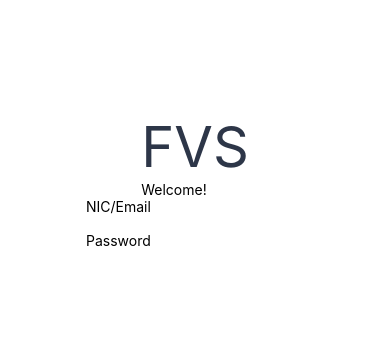
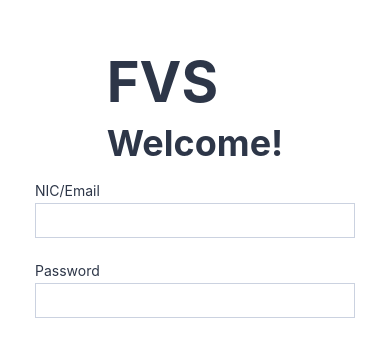
Before and after one commit to mendydias/fvs-eey-4189, a React Native app in the folder mobile-app/fvs-client/: screen / in a window 390 px wide. Shown: the part 233-590 px from the top of the page. Built offline with nearby package versions, Linux system fonts and the light colour scheme.

Commit message:
Added forminput styling, heading styling

```diff
--- a/mobile-app/fvs-client/App.js
+++ b/mobile-app/fvs-client/App.js
@@ -1,22 +1,31 @@
-import { Pressable, StyleSheet, Text, TextInput, View } from "react-native";
-import HeaderOne from "./components/HeaderOne";
+import { Pressable, StyleSheet, Text, View } from "react-native";
+import Heading from "./components/Heading";
+import FormInput from "./components/FormInput";
+import { useState } from "react";
 
 export default function App() {
+  const [nic, onNicChange] = useState("");
+  const [password, onPasswordChange] = useState("");
+
   return (
     <View style={styles.container}>
       <View style={styles.header}>
-        <HeaderOne text="FVS" />
-        <Text>Welcome!</Text>
+        <Heading text="FVS" />
+        <Heading text="Welcome!" level={2} />
       </View>
       <View style={styles.main}>
-        <View style={styles.inputContainer}>
-          <Text>NIC/Email</Text>
-          <TextInput />
-        </View>
-        <View style={styles.inputContainer}>
-          <Text>Password</Text>
-          <TextInput />
-        </View>
+        <FormInput
+          label="NIC/Email"
+          value={nic}
+          onValueChange={onNicChange}
+          inputMode="email"
+        />
+        <FormInput
+          label="Password"
+          value={password}
+          onValueChange={onPasswordChange}
+          secure={true}
+        />
       </View>
       <View style={styles.footer}>
         <Pressable>
--- /dev/null
+++ b/mobile-app/fvs-client/components/FormInput.js
@@ -0,0 +1,40 @@
+import { StyleSheet, Text, TextInput, View } from "react-native";
+
+export default function FormInput({
+  label,
+  value,
+  onValueChange,
+  secure,
+  inputMode,
+}) {
+  return (
+    <View style={styles.formField}>
+      <Text style={styles.textLabel}>{label}</Text>
+      <TextInput
+        style={styles.input}
+        value={value}
+        onChange={onValueChange}
+        secureTextEntry={secure}
+        inputMode={inputMode}
+      />
+    </View>
+  );
+}
+
+const styles = StyleSheet.create({
+  formField: {
+    marginVertical: 4,
+    width: 320,
+    height: 72,
+    justifyContent: "center",
+  },
+  textLabel: {
+    color: "#2D3648",
+    marginBottom: 4,
+  },
+  input: {
+    borderColor: "#CBD2E0",
+    borderWidth: 1,
+    padding: 8,
+  },
+});
--- a/mobile-app/fvs-client/components/HeaderOne.js
+++ /dev/null
@@ -1,12 +0,0 @@
-import { StyleSheet, Text } from "react-native";
-
-export default function HeaderOne({ text }) {
-  return <Text style={styles.headerOne}>{text}</Text>;
-}
-
-const styles = StyleSheet.create({
-  headerOne: {
-    fontSize: 56,
-    color: "#2D3648",
-  },
-});
--- /dev/null
+++ b/mobile-app/fvs-client/components/Heading.js
@@ -0,0 +1,28 @@
+import { StyleSheet, Text } from "react-native";
+
+export default function Heading({ text, level }) {
+  let levelStyle;
+  switch (level) {
+    case 2:
+      levelStyle = styles.headerTwo;
+      break;
+    default:
+      levelStyle = styles.headerOne;
+  }
+
+  return <Text style={levelStyle}>{text}</Text>;
+}
+
+const styles = StyleSheet.create({
+  headerOne: {
+    fontSize: 56,
+    fontWeight: "bold",
+    color: "#2D3648",
+  },
+  headerTwo: {
+    marginVertical: 5,
+    fontSize: 36,
+    fontWeight: "bold",
+    color: "#2D3648",
+  },
+});
```
